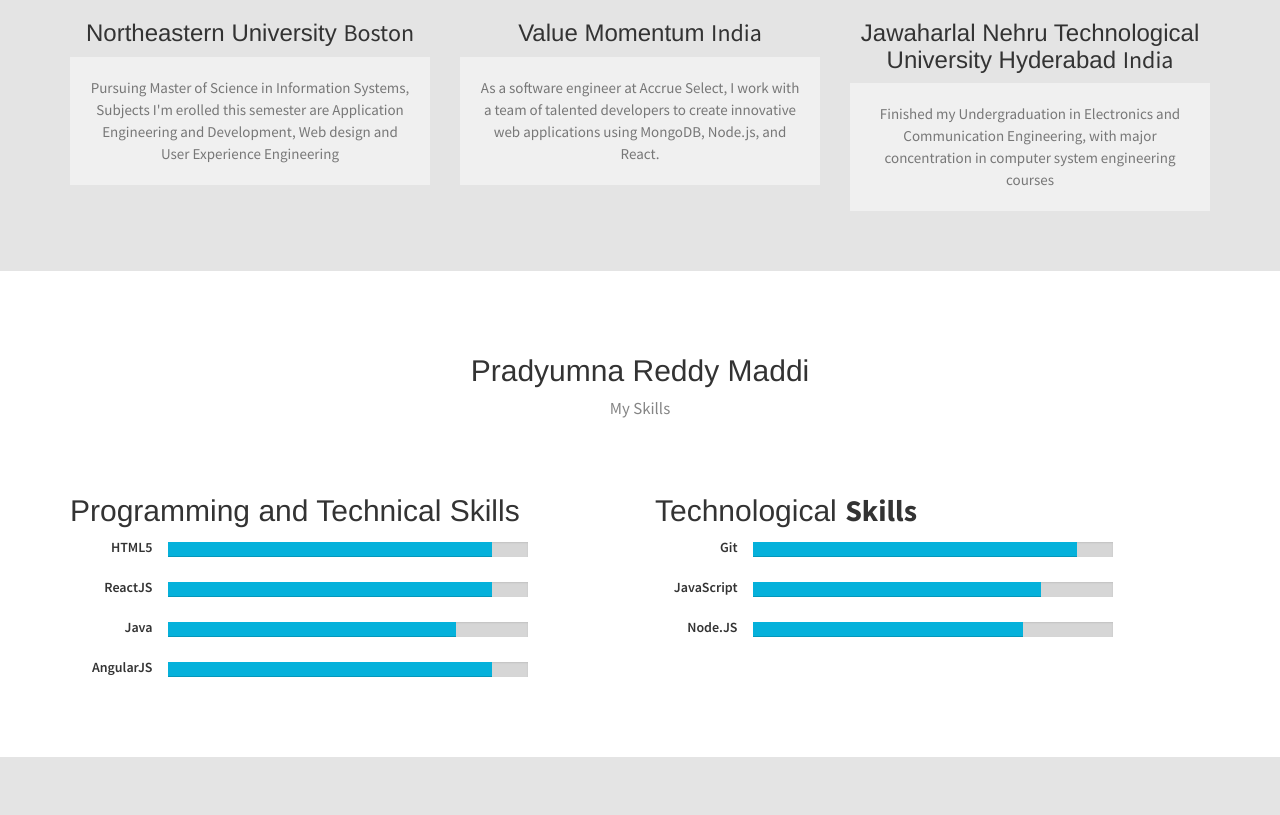
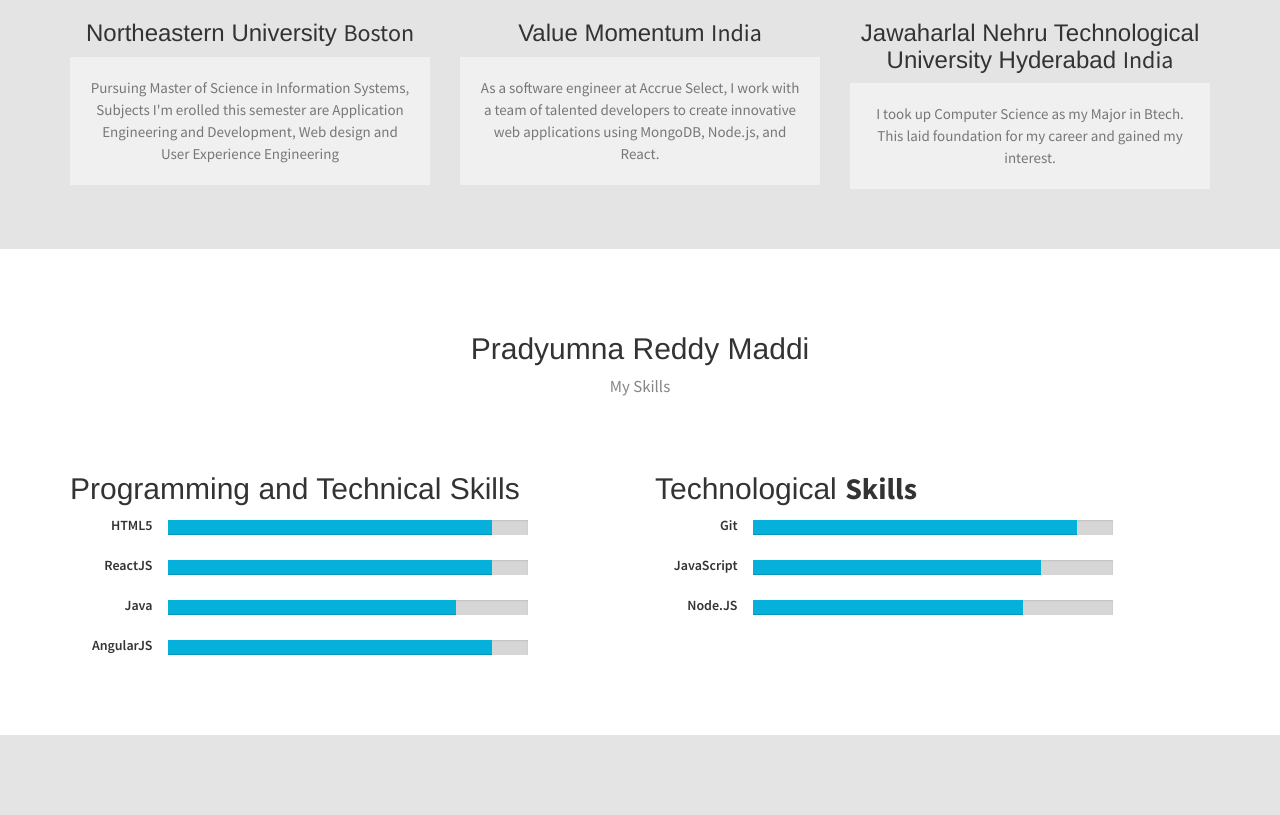
Before and after one commit to PradyumnaReddyMaddi/PortfolioPradyumna.GitHub.io, a plain HTML site: page index.html in a window 1280 px wide. Shown: the part 1023-1838 px from the top of the page. Drawn offline with Linux system fonts and the light colour scheme.

Commit message:
Update index.html

```diff
--- a/index.html
+++ b/index.html
@@ -138,7 +138,7 @@
                 <div class="col-md-4 text-center tileBox">
                     <div class="txtHead"><i class="fa fa-lightbulb-o"></i>
                     <h3>Jawaharlal Nehru Technological University Hyderabad <span class="id-color">India</span></h3></div>
-                    <p>Finished my Undergraduation in Electronics and Communication Engineering, with major concentration in computer system engineering courses</p>
+                    <p>I took up Computer Science as my Major in Btech. This laid foundation for my career and gained my interest.</p>
                 </div>
                 <!-- end: -->
             </div>
```
